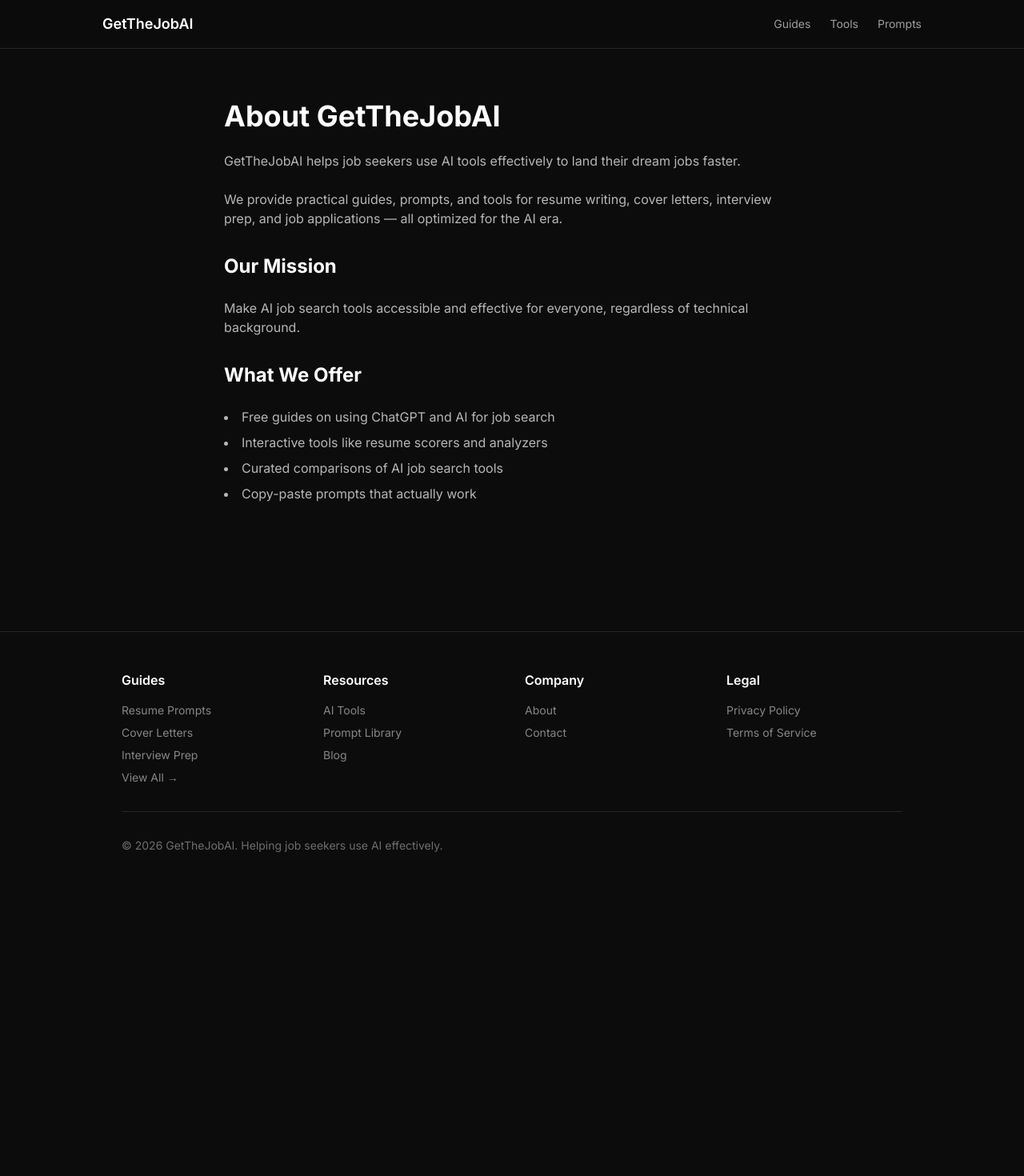
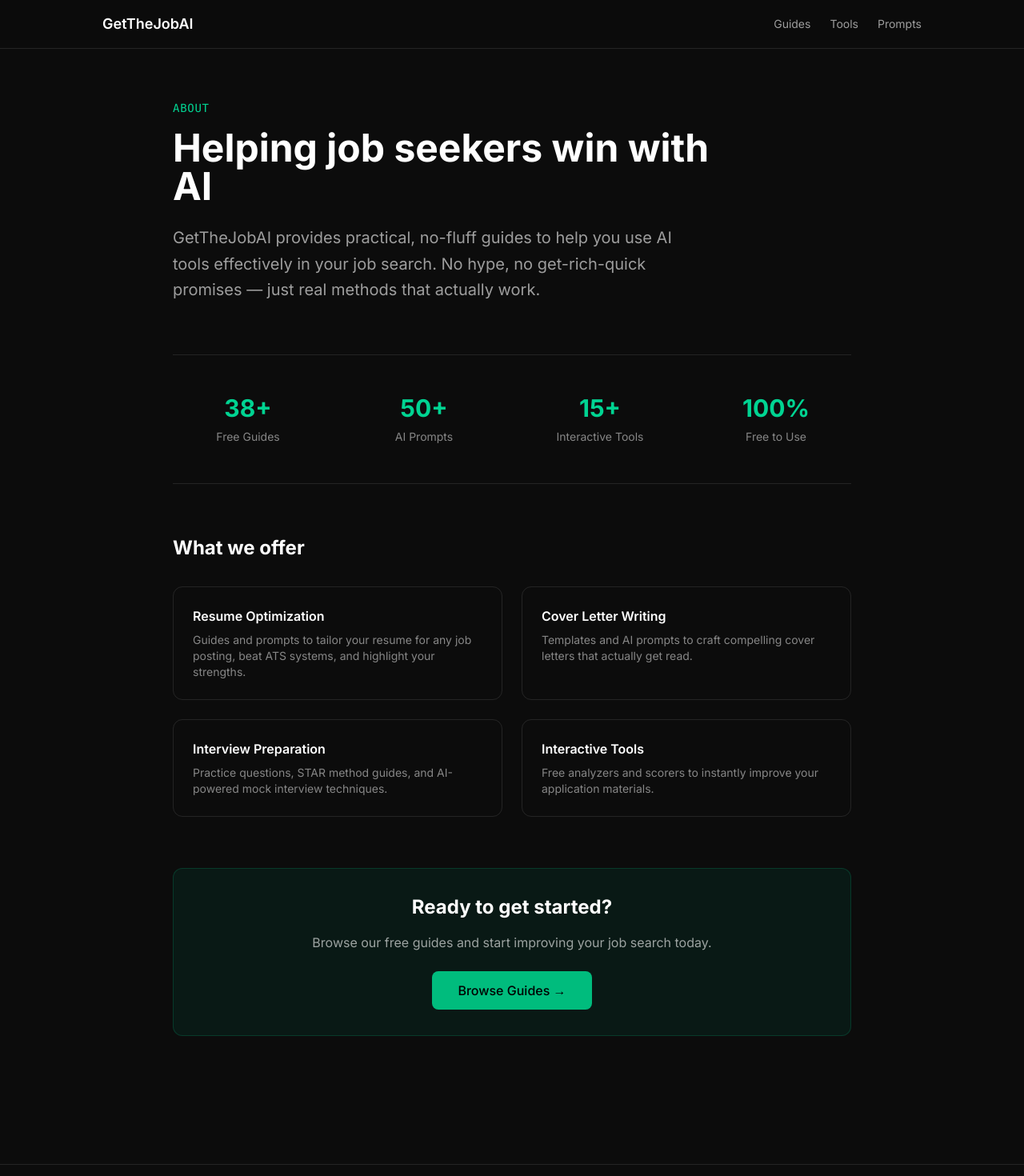
Before and after one commit to kaigritun/getthejobai, a Next.js app: page /about in a window 1280 px wide. Shown: the top 1470 px of the page at 80% size. Before the commit the page ends 1115 px from the top, so only its background shows below. Built offline with nearby package versions, Linux system fonts and the light colour scheme.

Commit message:
polish: custom 404, improved about page with stats and cards

```diff
--- a/app/about/page.tsx
+++ b/app/about/page.tsx
@@ -1,4 +1,5 @@
 import type { Metadata } from 'next'
+import Link from 'next/link'
 
 export const metadata: Metadata = {
   title: 'About | GetTheJobAI',
@@ -7,20 +8,73 @@ export const metadata: Metadata = {
 
 export default function AboutPage() {
   return (
-    <div className="max-w-3xl mx-auto px-6 py-16">
-      <h1 className="text-4xl font-bold mb-6">About GetTheJobAI</h1>
-      <div className="space-y-6 text-white/70">
-        <p>GetTheJobAI helps job seekers use AI tools effectively to land their dream jobs faster.</p>
-        <p>We provide practical guides, prompts, and tools for resume writing, cover letters, interview prep, and job applications — all optimized for the AI era.</p>
-        <h2 className="text-2xl font-bold text-white mt-8">Our Mission</h2>
-        <p>Make AI job search tools accessible and effective for everyone, regardless of technical background.</p>
-        <h2 className="text-2xl font-bold text-white mt-8">What We Offer</h2>
-        <ul className="list-disc list-inside space-y-2">
-          <li>Free guides on using ChatGPT and AI for job search</li>
-          <li>Interactive tools like resume scorers and analyzers</li>
-          <li>Curated comparisons of AI job search tools</li>
-          <li>Copy-paste prompts that actually work</li>
-        </ul>
+    <div className="max-w-4xl mx-auto px-6 py-16">
+      {/* Hero */}
+      <div className="max-w-2xl mb-16">
+        <p className="text-emerald-400 font-mono text-sm mb-4 uppercase tracking-wider">About</p>
+        <h1 className="text-4xl md:text-5xl font-bold mb-6">Helping job seekers win with AI</h1>
+        <p className="text-xl text-white/60 leading-relaxed">
+          GetTheJobAI provides practical, no-fluff guides to help you use AI tools
+          effectively in your job search. No hype, no get-rich-quick promises — just
+          real methods that actually work.
+        </p>
+      </div>
+
+      {/* Stats */}
+      <div className="grid grid-cols-2 md:grid-cols-4 gap-8 py-12 border-y border-white/10 mb-16">
+        {[
+          { stat: '38+', label: 'Free Guides' },
+          { stat: '50+', label: 'AI Prompts' },
+          { stat: '15+', label: 'Interactive Tools' },
+          { stat: '100%', label: 'Free to Use' },
+        ].map((item) => (
+          <div key={item.label} className="text-center">
+            <div className="text-3xl font-bold text-emerald-400 mb-2">{item.stat}</div>
+            <div className="text-sm text-white/50">{item.label}</div>
+          </div>
+        ))}
+      </div>
+
+      {/* What We Offer */}
+      <div className="mb-16">
+        <h2 className="text-2xl font-bold mb-8">What we offer</h2>
+        <div className="grid md:grid-cols-2 gap-6">
+          {[
+            {
+              title: 'Resume Optimization',
+              desc: 'Guides and prompts to tailor your resume for any job posting, beat ATS systems, and highlight your strengths.',
+            },
+            {
+              title: 'Cover Letter Writing',
+              desc: 'Templates and AI prompts to craft compelling cover letters that actually get read.',
+            },
+            {
+              title: 'Interview Preparation',
+              desc: 'Practice questions, STAR method guides, and AI-powered mock interview techniques.',
+            },
+            {
+              title: 'Interactive Tools',
+              desc: 'Free analyzers and scorers to instantly improve your application materials.',
+            },
+          ].map((item) => (
+            <div key={item.title} className="border border-white/10 rounded-xl p-6">
+              <h3 className="font-semibold mb-2">{item.title}</h3>
+              <p className="text-white/50 text-sm">{item.desc}</p>
+            </div>
+          ))}
+        </div>
+      </div>
+
+      {/* CTA */}
+      <div className="bg-emerald-900/20 border border-emerald-500/20 rounded-xl p-8 text-center">
+        <h2 className="text-2xl font-bold mb-4">Ready to get started?</h2>
+        <p className="text-white/60 mb-6">Browse our free guides and start improving your job search today.</p>
+        <Link
+          href="/guides"
+          className="inline-block bg-emerald-500 hover:bg-emerald-400 text-black font-medium px-8 py-3 rounded-lg transition-all"
+        >
+          Browse Guides →
+        </Link>
       </div>
     </div>
   )
--- /dev/null
+++ b/app/not-found.tsx
@@ -0,0 +1,27 @@
+import Link from 'next/link'
+
+export default function NotFound() {
+  return (
+    <div className="max-w-3xl mx-auto px-6 py-24 text-center">
+      <p className="text-emerald-400 font-mono text-sm mb-4">404</p>
+      <h1 className="text-4xl md:text-5xl font-bold mb-6">Page not found</h1>
+      <p className="text-xl text-white/60 mb-8">
+        This page doesn't exist. Maybe you were looking for one of these?
+      </p>
+      <div className="flex flex-wrap justify-center gap-4">
+        <Link
+          href="/guides"
+          className="bg-emerald-500 hover:bg-emerald-400 text-black font-medium px-6 py-3 rounded-lg transition-all"
+        >
+          Browse Guides
+        </Link>
+        <Link
+          href="/"
+          className="border border-white/20 hover:border-white/40 px-6 py-3 rounded-lg transition-all"
+        >
+          Go Home
+        </Link>
+      </div>
+    </div>
+  )
+}
```
